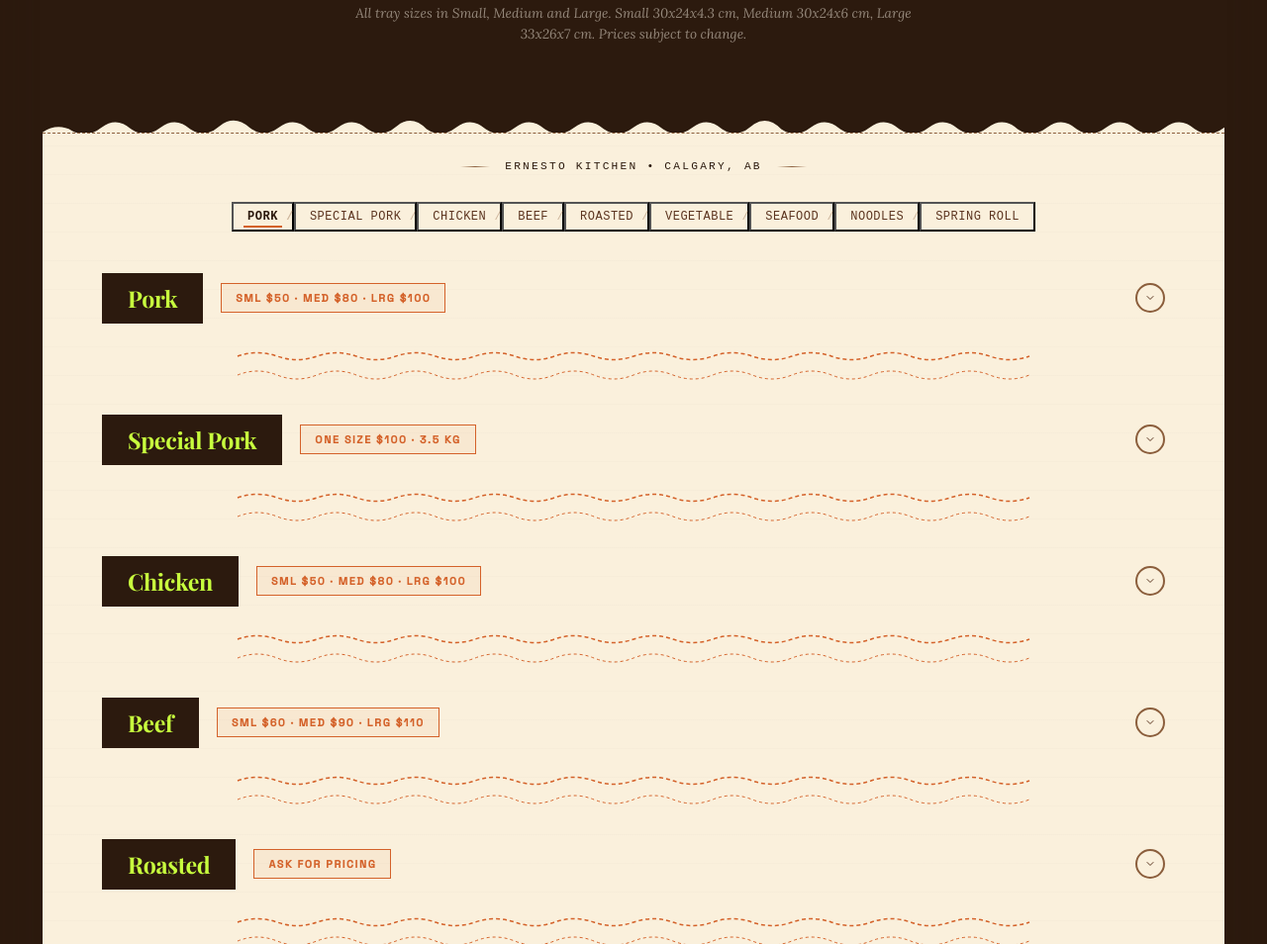
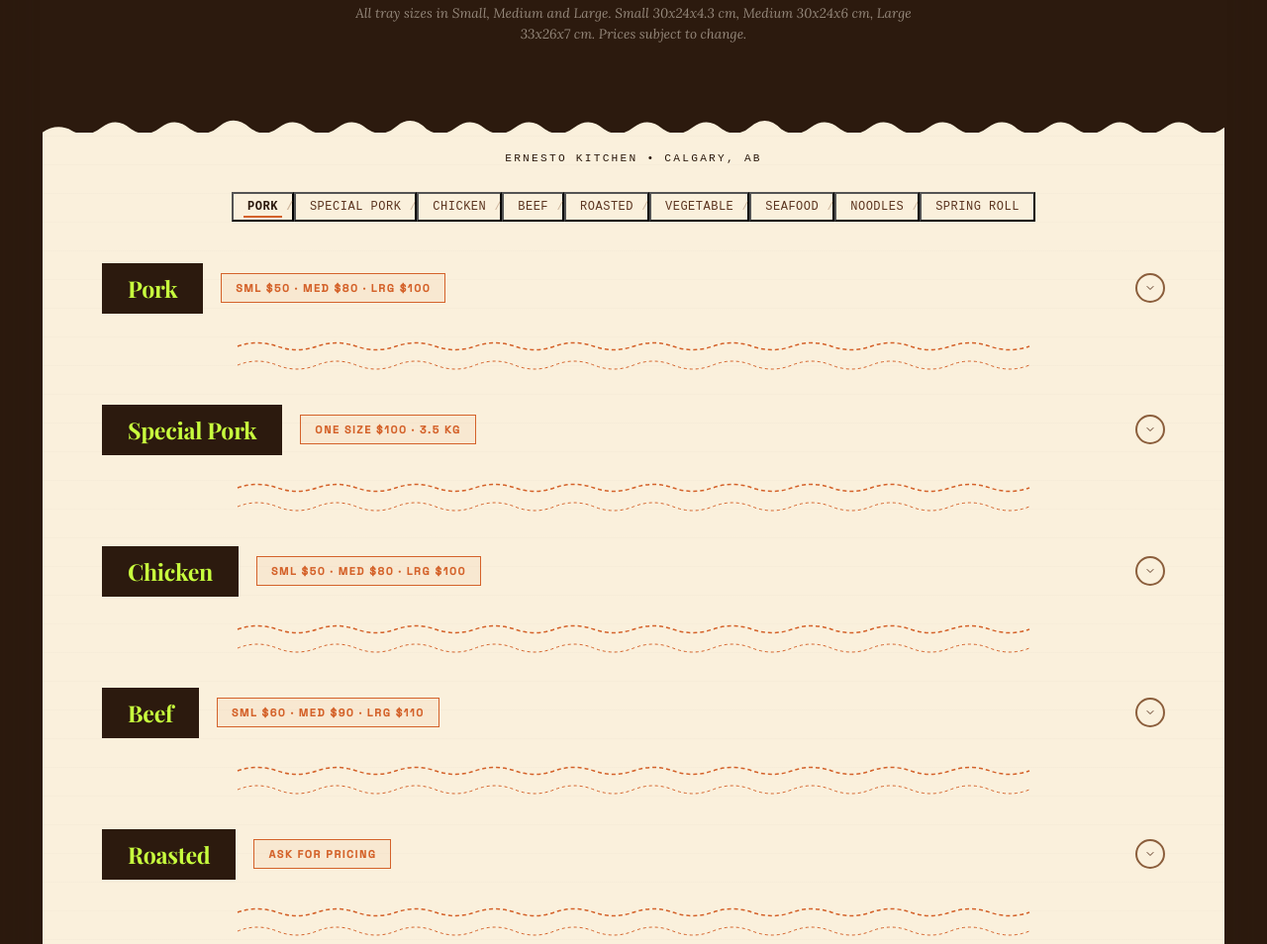
Before and after one commit to jdcua/ernesto-kitchen, a website: page index.html in a window 1280 px wide. Shown: the part 1871-2825 px from the top of the page at 99% size. Drawn offline with nearby package versions, Linux system fonts and the light colour scheme; a web font is replaced by a local one.

Commit message:
Clean up receipt header, remove decorative lines

```diff
--- a/index.html
+++ b/index.html
@@ -227,20 +227,12 @@
 
 .menu-receipt-header{
   background:var(--paper);padding:20px 30px 16px;
-  text-align:center;border-top:1px dashed var(--brown-light);
+  text-align:center;
 }
 .menu-receipt-header-text{
   font-family:'Courier New',Courier,monospace;font-size:0.7rem;
   color:var(--brown);text-transform:uppercase;letter-spacing:0.2em;
-  display:inline-block;position:relative;
 }
-.menu-receipt-header-text::before,
-.menu-receipt-header-text::after{
-  content:'';position:absolute;top:50%;width:30px;height:1px;
-  background:linear-gradient(to right,transparent,var(--brown-light),transparent);
-}
-.menu-receipt-header-text::before{right:100%;margin-right:15px;}
-.menu-receipt-header-text::after{left:100%;margin-left:15px;}
 
 .menu-tabs-wrap{
   position:sticky;top:58px;z-index:100;
```
